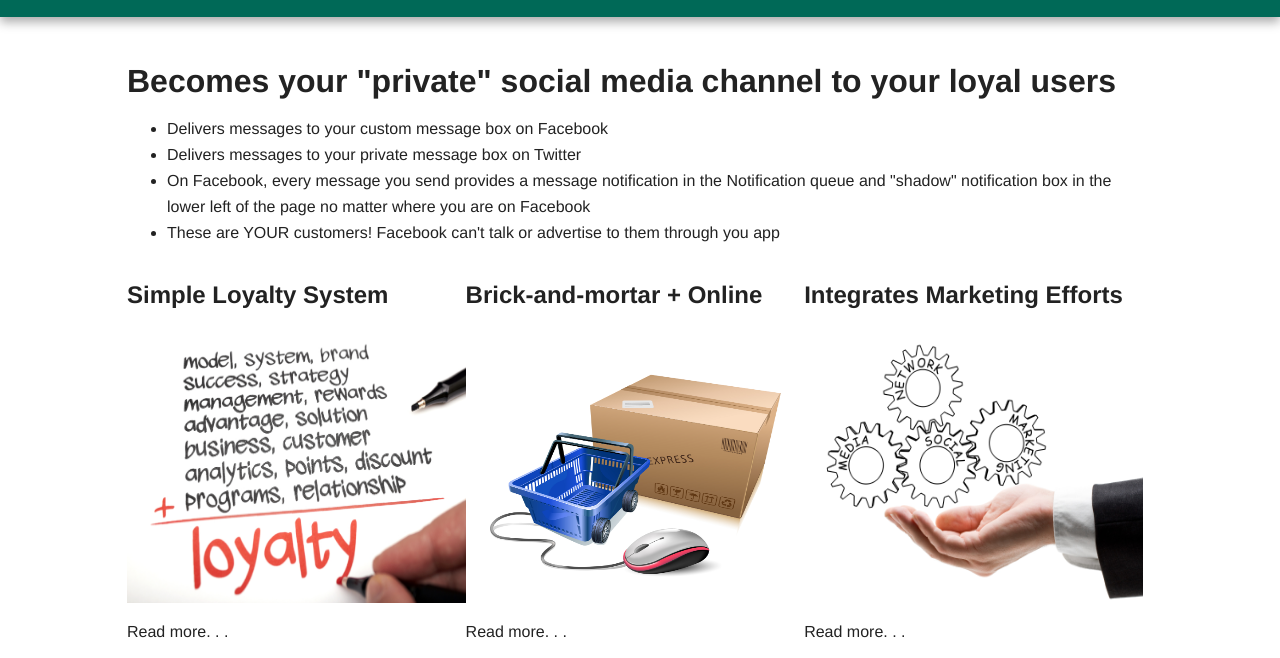
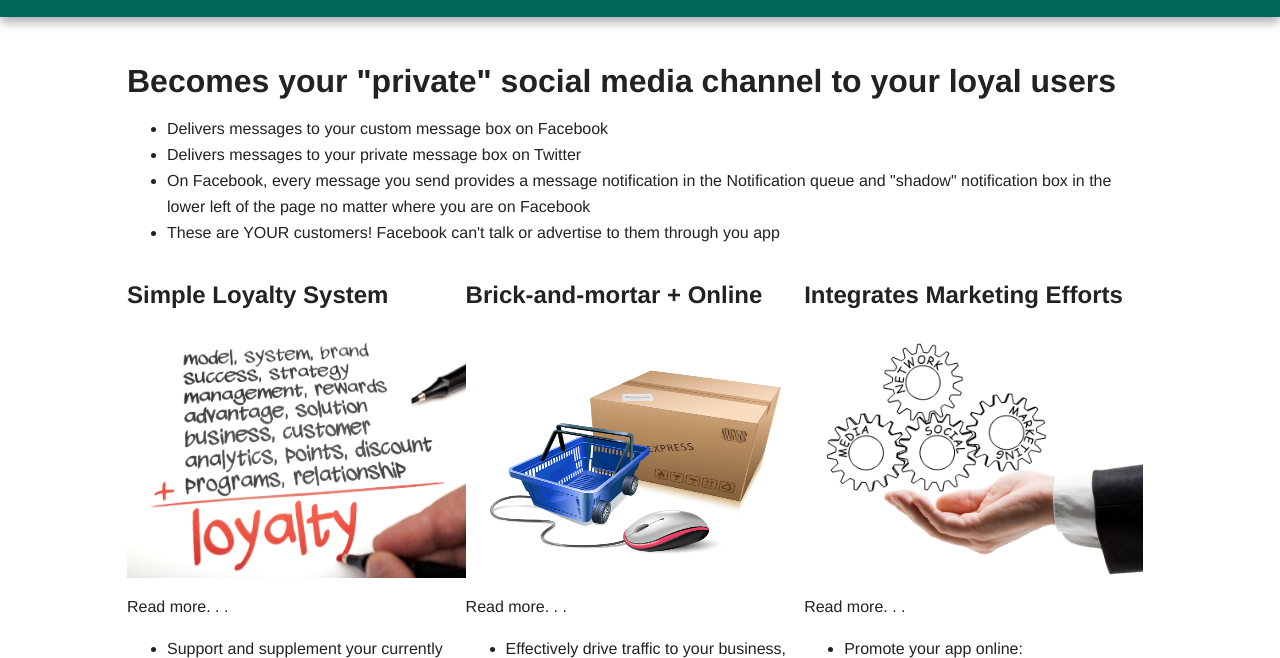
Before and after one commit to mule169/DBI-Marketing-Hello-World, a plain HTML site: page DBIMaretingWebRoot/index.html in a window 1280 px wide. Shown: the part 79-737 px from the top of the page. Drawn offline with nearby package versions, Linux system fonts and the light colour scheme.

Commit message:
more css changes for mobile
images and CSS changes added to mobile media query

```diff
--- a/DBIMaretingWebRoot/css/main.css
+++ b/DBIMaretingWebRoot/css/main.css
@@ -139,6 +139,10 @@ nav a:hover {
     color: white;
     padding: 0px 5% 10px;
 }
+.main section img{
+	height:250px;
+	width:100% ;
+}
 
 .footer-container footer {
     color: white;
@@ -208,6 +212,10 @@ nav a:hover {
     .oldie nav a {
         margin: 0 0.7%;
     }
+	.main section img{
+		height:250px;
+		width:100% ;
+	}
 }
 
 @media only screen and (min-width: 768px) {
@@ -254,7 +262,7 @@ nav a:hover {
 		width:33%;
 	}
 	.main section img{
-		height:275px;
+		height:250px;
 		width:100% ;
 	}
 }
```
